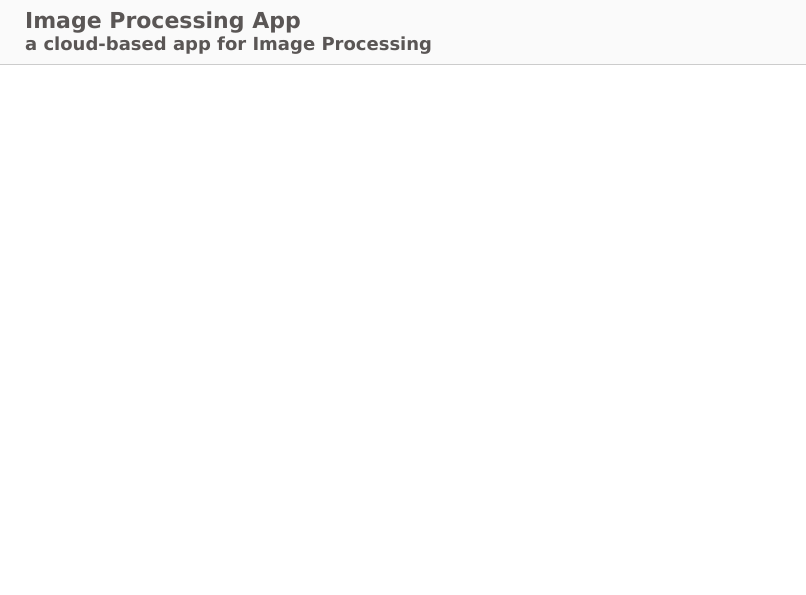
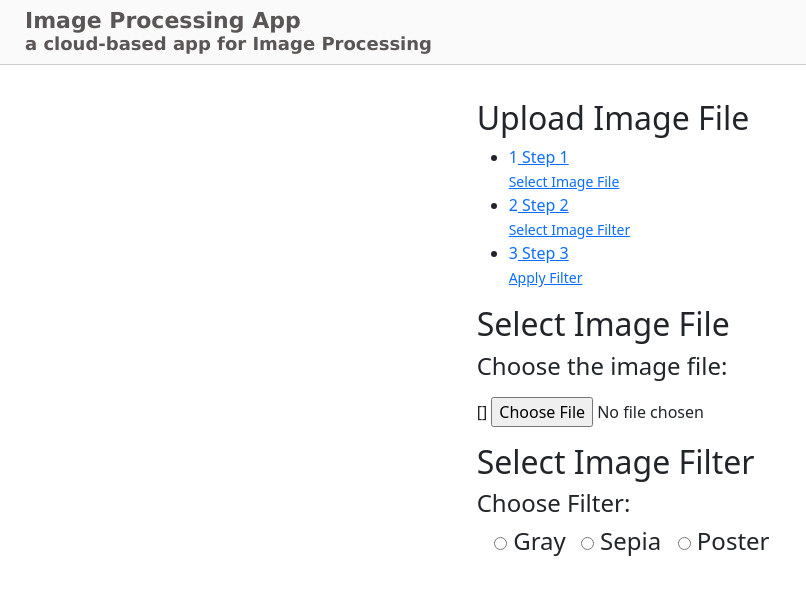
Before and after one commit to pablocast/imageprocessingapp, a Django app: template imageprocessingapp/templates/submit.html in a window 1280 px wide. Shown: the top 595 px of the page, without its empty margins (0-806 px from the left). Run offline with Django 4.2, Linux system fonts and the light colour scheme; the template is opened without the code that fills it, so the values that code supplies are empty, except form fields; tables that the repository leaves empty hold one stand-in row (values such as "Sample post"); form fields are guessed from the names that the template uses.

Commit message:
editing submit template

```diff
--- a/imageprocessingapp/templates/submit.html
+++ b/imageprocessingapp/templates/submit.html
@@ -5,8 +5,8 @@
 <link href="./static/demo_style.css" rel="stylesheet" type="text/css">
 <link href="./static/smart_wizard.css" rel="stylesheet" type="text/css">
 <link href="./static/bootstrap.css" rel="stylesheet" type="text/css">
-<script type="text/javascript" src=""></script>
-<script type="text/javascript" src=""></script>
+<script type="text/javascript" src="./static/js/jquery.smartWizard.js"></script>
+<script type="text/javascript" src="./static/js/js_jquery-1.4.2.min.js"></script>
 <script type="text/javascript">
     $(document).ready(function () {
         $('#wizard').smartWizard({
@@ -34,6 +34,83 @@
         </div>
     </div>
 
+    <form action="/" method="post" enctype="multipart/form-data">
+        {% csrf_token %}
+        <br>
+        <table align="center" border="0" cellpadding="0" cellspacing="0">
+            <tr>
+                <td>
+                    <h2>Upload Image File</h2>
+                    <div id="wizard" class="swMain">
+                        <ul>
+                            <li>
+                                <a href="#step-1">
+                                    <label class="stepNumber">1</label>
+                                    <span class="stepDesc">
+                                        Step 1 <br />
+                                        <small>Select Image File</small>
+                                    </span>
+                                </a>
+                            </li>
+                            <li>
+                                <a href="#step-2">
+                                    <label class="stepNumber">2</label>
+                                    <span class="stepDesc">
+                                        Step 2 <br />
+                                        <small>Select Image Filter</small>
+                                    </span>
+                                </a>
+                            </li>
+                            <li>
+                                <a href="#step-3">
+                                    <label class="stepNumber">3</label>
+                                    <span class="stepDesc">
+                                        Step 3 <br />
+                                        <small>Apply Filter</small>
+                                    </span>
+                                </a>
+                            </li>
+                        </ul>
+                        <div id="step-1">
+                            <h2 class="StepTitle">Select Image File</h2>
+
+                            <h4>Choose the image file:</h4>
+
+                            <p>{{form.non_field_errors}}</p>
+                            <p>
+                                {{form.myfilefield.errors}}
+                                {{form.myfilefield}}
+                            </p>
+                        </div>
+                        <div id="step-2">
+                            <h2 class="StepTitle">Select Image Filter</h2>
+
+                            <h4>Choose Filter:</h4>
+                            <h4>
+                                <table border="0" width="90%" align="center">
+                                    <tr>
+                                        <td><input type="radio" name="preset" value="gray">&nbsp;Gray</td>
+                                        <td><input type="radio" name="preset" value="sepia">&nbsp;Sepia</td>
+                                        <td><input type="radio" name="preset" value="poster">&nbsp;Poster</td>
+                                    </tr>
+
+
+                                </table>
+                            </h4>
+
+
+                        </div>
+
+
+                    </div>
+
+                </td>
+            </tr>
+        </table>
+
+
+    </form>
+
 </body>
 
 
```
